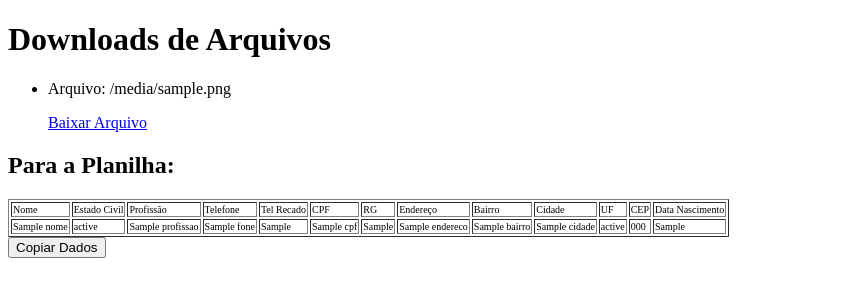
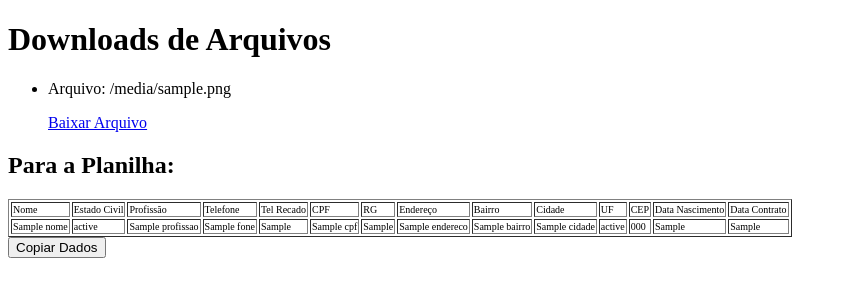
Before and after one commit to AndersonCoitinho/FormularioContrato, a Flask app: template templates/download.html in a window 1280 px wide. Shown: the top 300 px of the page, without its empty margins (0-847 px from the left). Run offline with Flask 3, Linux system fonts and the light colour scheme; the template is opened without the code that fills it: most values are stand-ins (such as "Sample title", 1, 10 or a date in 2020).

Commit message:
data contrato

```diff
--- a/app.py
+++ b/app.py
@@ -53,6 +53,12 @@ def gerar_docx():
 
         # Chamando a função format_data_extenso para obter a data por extenso
         data_extenso = format_data_extenso(data_str)
+
+        # Converta a data para o formato de data do Python
+        data_contrato_str = datetime.strptime(data_str, "%Y-%m-%d")
+        # Formate a data como "dia/mês/ano" (ou o formato desejado)
+        data_formatada_contrato = data_contrato_str.strftime("%d/%m/%Y")
+
 
         # Converta a data para o formato de data do Python
         data_nascimento_str = datetime.strptime(data_nascimento, "%Y-%m-%d")
@@ -392,7 +398,8 @@ def gerar_docx():
                                    bairro=bairro,
                                    cidade=cidade,
                                    estado=estado,
-                                   cep=cep
+                                   cep=cep,
+                                   data_formatada_contrato=data_formatada_contrato
                                    ))
            #return "Documentos gerados e enviados com sucesso!"
         else:
@@ -434,6 +441,7 @@ def download_files(nome):
     cidade = request.args.get('cidade')
     estado = request.args.get('estado')
     cep = request.args.get('cep')
+    data_formatada_contrato = request.args.get('data_formatada_contrato')
 
     try:
         for filename in filenames:
@@ -455,7 +463,8 @@ def download_files(nome):
                                bairro=bairro,
                                cidade=cidade,
                                estado=estado,
-                               cep=cep
+                               cep=cep,
+                               data_formatada_contrato=data_formatada_contrato
                                )
     except NoCredentialsError:
         return "Credenciais do AWS não foram configuradas."
--- a/templates/download.html
+++ b/templates/download.html
@@ -37,6 +37,7 @@
             <td>UF</td>
             <td>CEP</td>
             <td>Data Nascimento</td>
+            <td>Data Contrato</td>
         </tr>
         <tr>
             <td id="nome" data-copy="{{ nome }}">{{ nome }}</td>
@@ -52,6 +53,7 @@
             <td id="estado" data-copy="{{ estado }}">{{ estado }}</td>
             <td id="cep" data-copy="{{ cep }}">{{ cep }}</td>
             <td id="data_nascimento" data-copy="{{ data_formatada }}">{{ data_formatada }}</td>
+            <td id="data_formatada_contrato" data-copy="{{ data_formatada_contrato }}">{{ data_formatada_contrato }}</td>
         </tr>
     </table>
 
@@ -73,7 +75,8 @@
                 document.getElementById('cidade').textContent,
                 document.getElementById('estado').textContent,
                 document.getElementById('cep').textContent,
-                document.getElementById('data_nascimento').textContent
+                document.getElementById('data_nascimento').textContent,
+                document.getElementById('data_formatada_contrato').textContent
             ];
 
             var dadosExcel = campos.join('\t');
--- a/templates/index.html
+++ b/templates/index.html
@@ -34,9 +34,6 @@
         <label for="rg">RG:</label>
         <input type="text" name="rg" required><br>
 
-        <label for="data">Data de Nascimento:</label>
-        <input type="date" name="data_nascimento" required><br>
-
         <label for="endereco">Endereço:</label>
         <input type="text" name="endereco" required><br>
 
@@ -51,6 +48,9 @@
 
         <label for="estado">Estado:</label>
         <input type="text" name="estado" required><br>
+
+        <label for="data">Data de Nascimento:</label>
+        <input type="date" name="data_nascimento" required><br>
 
         <label for="data">Data:</label>
         <input type="date" name="data" required><br>
```
